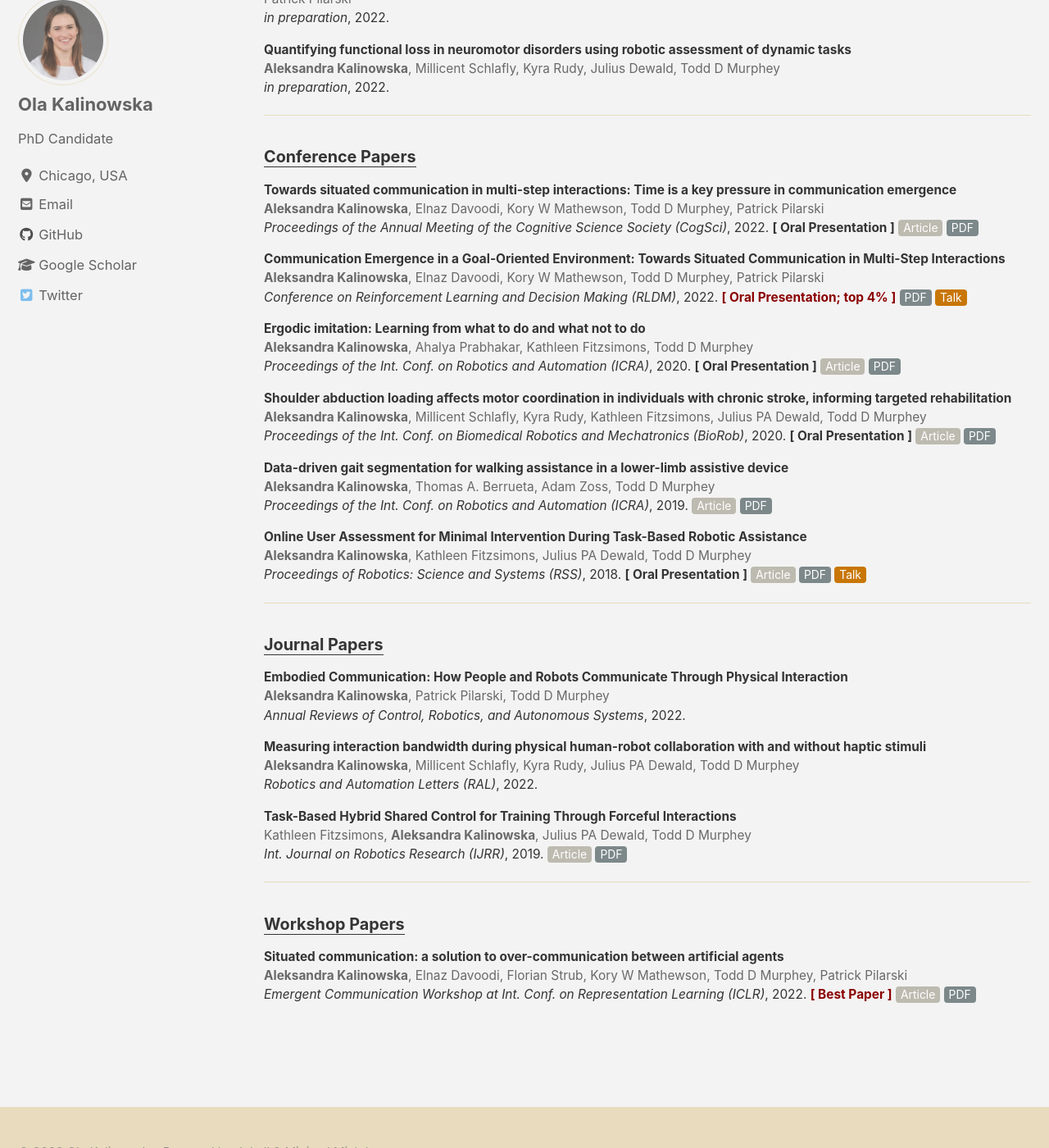
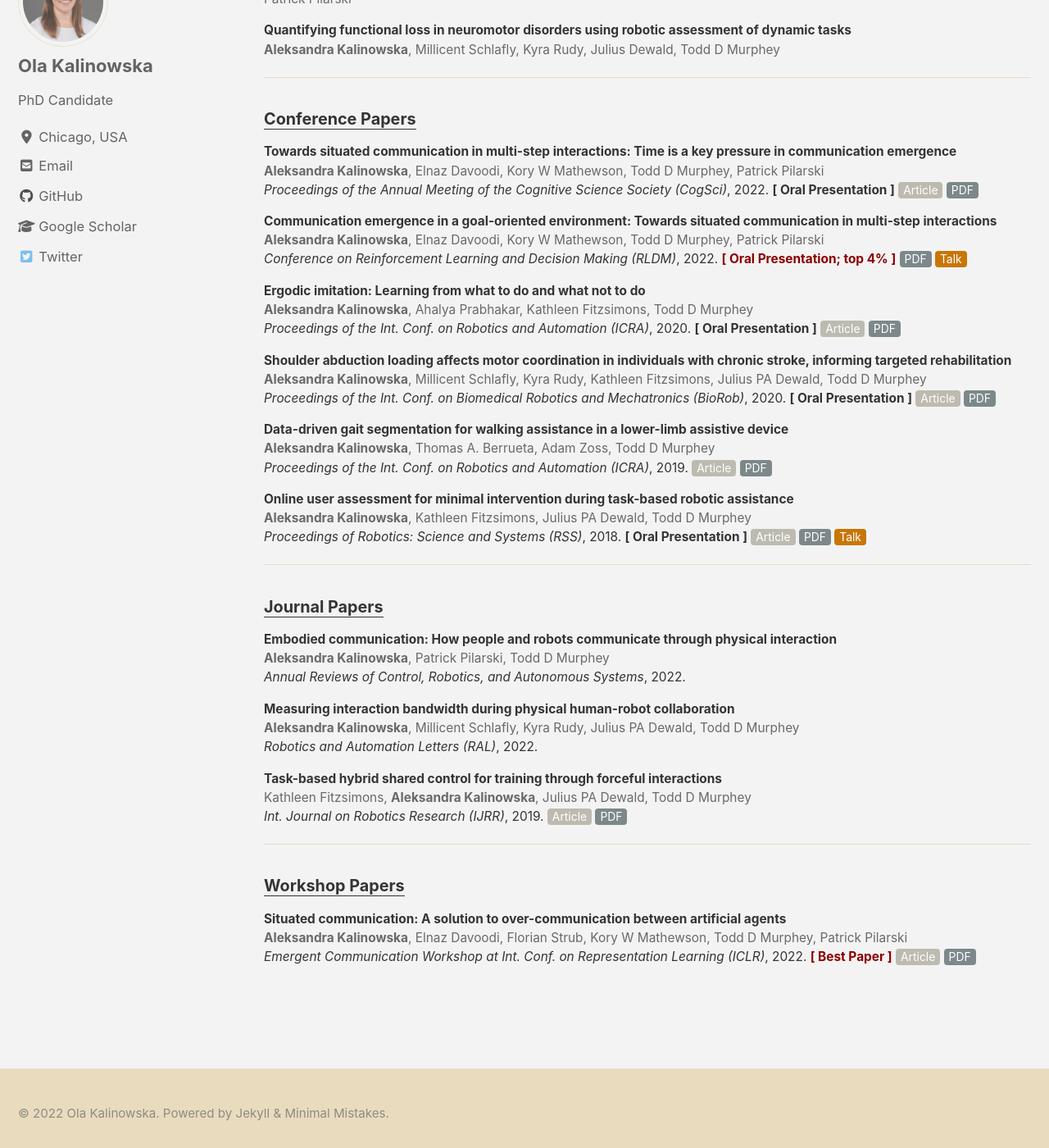
Before and after one commit to olakali/olakali.github.io, a Jekyll site: the page built from _pages/publications.html, in a window 1280 px wide and 1400 px high, scrolled down 337 px. Shown: the whole window at 82% size. Built offline with Jekyll 4.4.1, drawn with Linux system fonts in a browser that asks for light colours; cached includes are drawn as plain includes; nearby versions of some CDN libraries; some of the changed text lies outside the part shown.

Commit message:
fix capitalization of paper titles

```diff
--- a/_pages/publications.html
+++ b/_pages/publications.html
@@ -44,15 +44,15 @@ classes: wide
 
 <!-- <hr> -->
 
-  <h3 style="font-size:90%"><u>In progress</u></h3>
+  <h3 style="font-size:90%"><u>In preparation</u></h3>
 
   <p style="font-size:70%"><b>Over-communicate no more: Situated agents learn concise communication protocols</b>
-    <br><span style="color:#696969"><b>Aleksandra Kalinowska</b>, Elnaz Davoodi, Florian Strub, Kory W Mathewson, Ivana Kajic, Michael Bowling, Todd D Murphey, Patrick Pilarski</span>
-    <br><i>in preparation</i>, 2022.</p>
+    <br><span style="color:#696969"><b>Aleksandra Kalinowska</b>, Elnaz Davoodi, Florian Strub, Kory W Mathewson, Ivana Kajic, Michael Bowling, Todd D Murphey, Patrick Pilarski</span></p>
+    <!-- <br><i>in preparation</i>, 2022. -->
 
   <p style="font-size:70%"><b>Quantifying functional loss in neuromotor disorders using robotic assessment of dynamic tasks</b>
-    <br><span style="color:#696969"><b>Aleksandra Kalinowska</b>, Millicent Schlafly, Kyra Rudy, Julius Dewald, Todd D Murphey</span>
-    <br><i>in preparation</i>, 2022.</p>
+    <br><span style="color:#696969"><b>Aleksandra Kalinowska</b>, Millicent Schlafly, Kyra Rudy, Julius Dewald, Todd D Murphey</span></p>
+    <!-- <br><i>in preparation</i>, 2022. -->
 
 <hr>
 
@@ -65,7 +65,7 @@ classes: wide
     <a href="/assets/pdfs/2022CogSciKaDaMaMuPi.pdf" style="font-size:90%"><button class="button button3">PDF</button></a></p>
     <!-- <a href="/assets/bibs/KalinowskaICRA2019.bib" style="font-size:90%"><button class="button button1">BibTeX</button></a></p> -->
 
-  <p style="font-size:70%"><b>Communication Emergence in a Goal-Oriented Environment: Towards Situated Communication in Multi-Step Interactions</b>
+  <p style="font-size:70%"><b>Communication emergence in a goal-oriented environment: Towards situated communication in multi-step interactions</b>
     <br><span style="color:#696969"><b>Aleksandra Kalinowska</b>, Elnaz Davoodi, Kory W Mathewson, Todd D Murphey, Patrick Pilarski</span>
     <br><i>Conference on Reinforcement Learning and Decision Making (RLDM)</i>, 2022. <span style="color:#8B0000;font-weight:bold">[ Oral Presentation; top 4% ]</span>
     <a href="/assets/pdfs/2022RLDMKaDaMaMuPi.pdf" style="font-size:90%"><button class="button button3">PDF</button></a>
@@ -94,7 +94,7 @@ classes: wide
     <a href="/assets/pdfs/KalinowskaICRA2019.pdf" style="font-size:90%"><button class="button button3">PDF</button></a></p>
     <!-- <a href="/assets/bibs/KalinowskaICRA2019.bib" style="font-size:90%"><button class="button button1">BibTeX</button></a></p> -->
 
-  <p style="font-size:70%"><b>Online User Assessment for Minimal Intervention During Task-Based Robotic Assistance</b>
+  <p style="font-size:70%"><b>Online user assessment for minimal intervention during task-based robotic assistance</b>
     <br><span style="color:#696969"><b>Aleksandra Kalinowska</b>, Kathleen Fitzsimons, Julius PA Dewald, Todd D Murphey</span>
     <br><i>Proceedings of Robotics: Science and Systems (RSS)</i>, 2018. <span style="font-weight:bold">[ Oral Presentation ]</span>
     <a href="http://www.roboticsproceedings.org/rss14/p46.pdf" style="font-size:90%"><button class="button button2">Article</button></a>
@@ -105,18 +105,18 @@ classes: wide
 <hr>
 
     <h3 style="font-size:90%"><u>Journal Papers</u></h3>
-    <p style="font-size:70%"><b>Embodied Communication: How People and Robots Communicate Through Physical Interaction</b>
+    <p style="font-size:70%"><b>Embodied communication: How people and robots communicate through physical interaction</b>
       <br><span style="color:#696969"><b>Aleksandra Kalinowska</b>, Patrick Pilarski, Todd D Murphey</span>
       <br><i>Annual Reviews of Control, Robotics, and Autonomous Systems</i>, 2022.</p>
       <!-- <a href="https://arxiv.org/abs/2205.09814" style="font-size:90%"><button class="button button2">Article</button></a>
       <a href="/assets/pdfs/BerruetaNComms2022.pdf" style="font-size:90%"><button class="button button3">PDF</button></a>
       <a href="/assets/bibs/BerruetaNComms2022.bib" style="font-size:90%"><button class="button button1">BibTeX</button></a></p> -->
-    <p style="font-size:70%"><b>Measuring interaction bandwidth during physical human-robot collaboration with and without haptic stimuli</b>
+    <p style="font-size:70%"><b>Measuring interaction bandwidth during physical human-robot collaboration</b>
       <br><span style="color:#696969"><b>Aleksandra Kalinowska</b>, Millicent Schlafly, Kyra Rudy, Julius PA Dewald, Todd D Murphey</span>
       <br><i>Robotics and Automation Letters (RAL)</i>, 2022. </p>
       <!-- <a href="https://journals.sagepub.com/doi/full/10.1177/0278364920933654" style="font-size:90%"><button class="button button2">Article</button></a>
       <a href="/assets/pdfs/2020IJRRFiKaDeMu.pdf" style="font-size:90%"><button class="button button3">PDF</button></a> </p> -->
-    <p style="font-size:70%"><b>Task-Based Hybrid Shared Control for Training Through Forceful Interactions</b>
+    <p style="font-size:70%"><b>Task-based hybrid shared control for training through forceful interactions</b>
       <br><span style="color:#696969">Kathleen Fitzsimons, <b>Aleksandra Kalinowska</b>, Julius PA Dewald, Todd D Murphey</span>
       <br><i>Int. Journal on Robotics Research (IJRR)</i>, 2019.
       <a href="https://journals.sagepub.com/doi/full/10.1177/0278364920933654" style="font-size:90%"><button class="button button2">Article</button></a>
@@ -126,7 +126,7 @@ classes: wide
 
   <h3 style="font-size:90%"><u>Workshop Papers</u></h3>
 
-  <p style="font-size:70%"><b>Situated communication: a solution to over-communication between artificial agents</b>
+  <p style="font-size:70%"><b>Situated communication: A solution to over-communication between artificial agents</b>
     <br><span style="color:#696969"><b>Aleksandra Kalinowska</b>, Elnaz Davoodi, Florian Strub, Kory W Mathewson, Todd D Murphey, Patrick Pilarski</span>
     <br><i>Emergent Communication Workshop at Int. Conf. on Representation Learning (ICLR)</i>, 2022. <span style="color:#8B0000;font-weight:bold">[ Best Paper ]</span>
     <a href="https://openreview.net/pdf?id=HLqzzQWA7Z9" style="font-size:90%"><button class="button button2">Article</button></a>
```
Also changed, not shown: _pages/projects.html (+5 -5 lines).
